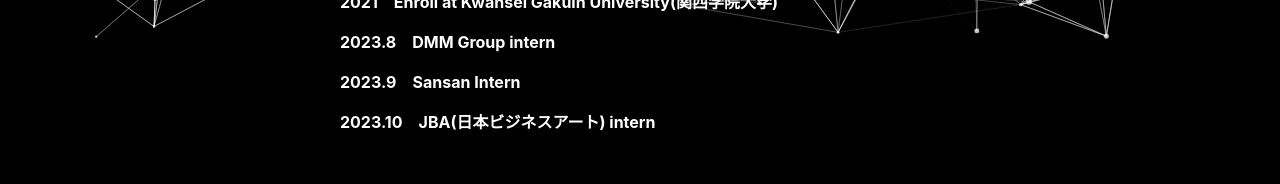
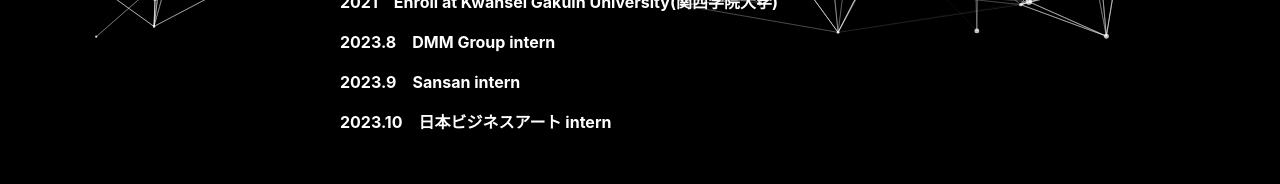
Before and after one commit to taisei25864/portfolio, a React (Create React App) app: page / in a window 1280 px wide. Shown: the part 758-942 px from the top of the page. Built offline with nearby package versions, Linux system fonts and the light colour scheme.

Commit message:
change intern info 2

```diff
--- a/src/App.js
+++ b/src/App.js
@@ -94,8 +94,8 @@
             <p>2003&emsp;Born in Aichi, Japan.</p>
             <p>2021&emsp;Enroll at Kwansei Gakuin University(関西学院大学)</p>
             <p>2023.8&emsp;DMM Group intern</p>
-            <p>2023.9&emsp;Sansan Intern </p>
-            <p>2023.10&emsp;JBA(日本ビジネスアート) intern</p>
+            <p>2023.9&emsp;Sansan intern </p>
+            <p>2023.10&emsp;日本ビジネスアート intern</p>
           </div>
           <div className='space-y-4 mt-16'>
             <h2 className='text-3xl underline'>Award</h2>
```
